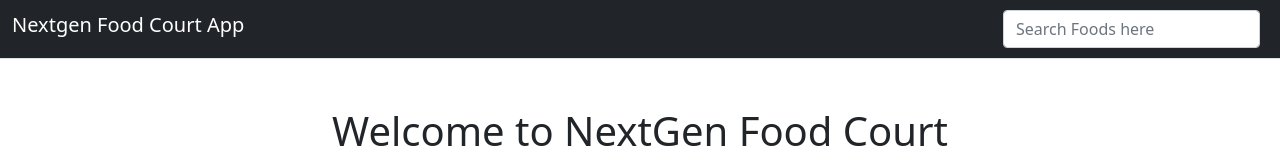
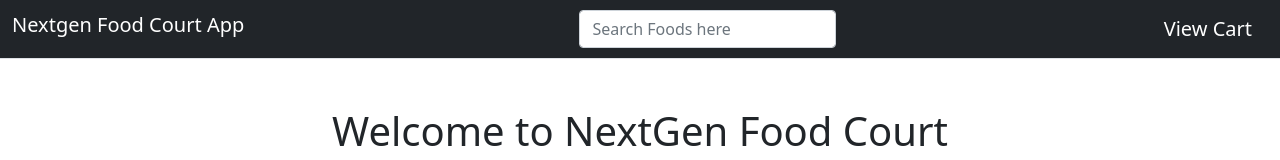
Before and after one commit to Wandati/Food-Court-Web-Application, a React (Create React App) app: page / in a window 1280 px wide. Shown: the top 160 px of the page. Built offline with nearby package versions, Linux system fonts and the light colour scheme; data requests are answered from the project's data file.

Commit message:
Added View Cart

```diff
--- a/src/components/Navbar.js
+++ b/src/components/Navbar.js
@@ -17,7 +17,7 @@ export default function Navbar({ query, setQuery }) {
             aria-label="Search"
           />
         </form>
-        {/* <p className="navbar-brand">Cart</p> */}
+        <div className="navbar-brand">View Cart</div>
       </div>
     </nav>
   );
```
